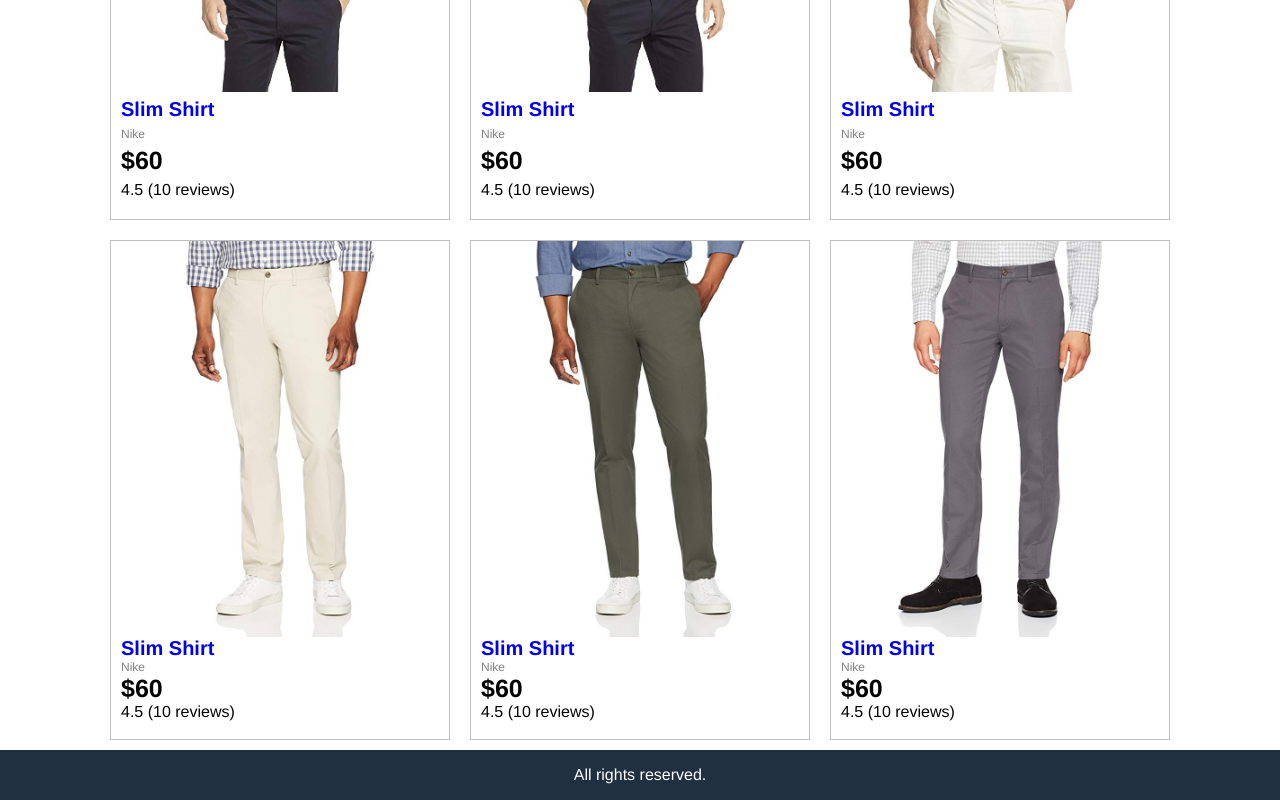
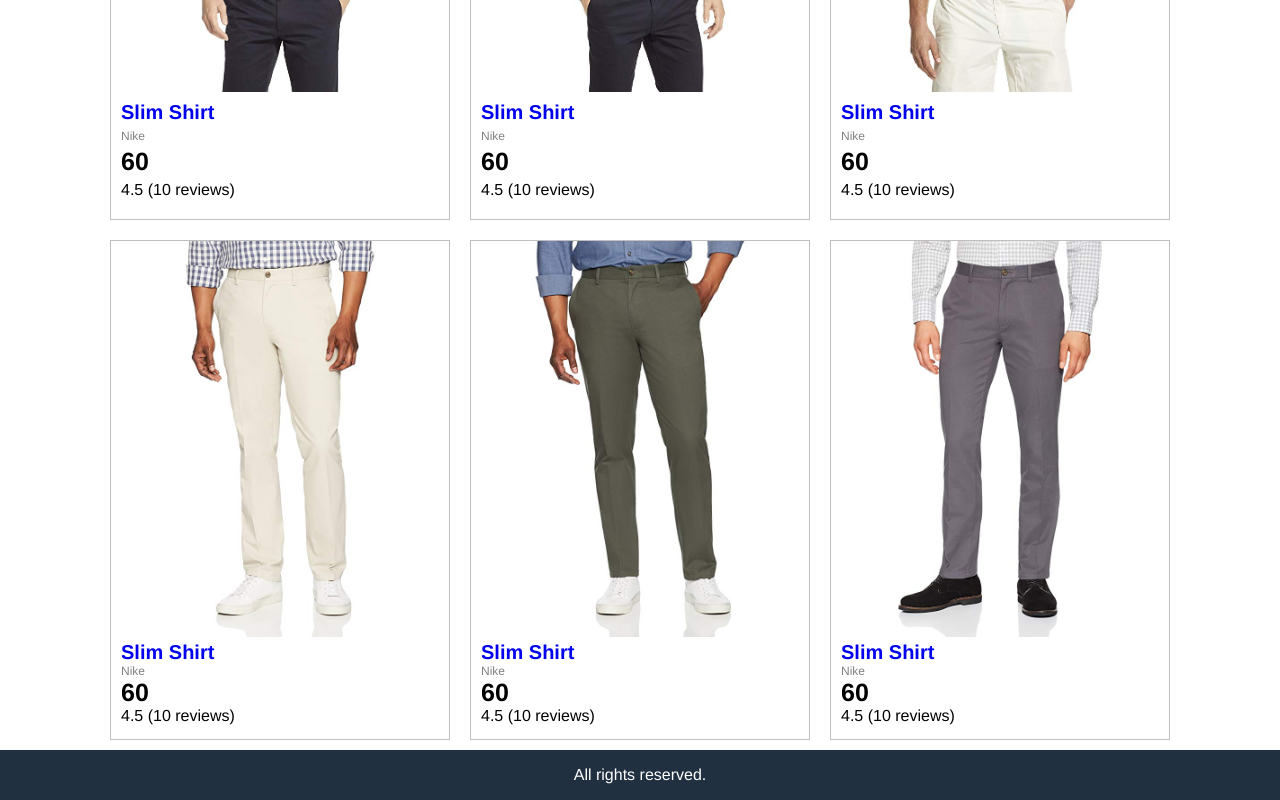
Before and after one commit to Shadab420/amazona-ecommerce, a React (Create React App) app: page / in a window 1280 px wide. Shown: the part 340-1140 px from the top of the page. Built offline with nearby package versions, Linux system fonts and the light colour scheme.

Commit message:
added routing and product detail page

```diff
--- a/package.json
+++ b/package.json
@@ -9,6 +9,7 @@
     "node-sass": "^4.14.1",
     "react": "^16.13.1",
     "react-dom": "^16.13.1",
+    "react-router-dom": "^5.2.0",
     "react-scripts": "3.4.1"
   },
   "scripts": {
--- a/src/App.js
+++ b/src/App.js
@@ -5,10 +5,14 @@ import Header from './components/header/Header';
 import Footer from './components/footer/Footer';
 import Products from './components/products/Products';
 
+import { BrowserRouter, Route } from 'react-router-dom';
+import ProductDetail from './components/product/ProductDetail';
+
 
 
 function App() {
   return (
+    <BrowserRouter>
       <div className="grid-container">
 
         <Header/>
@@ -16,13 +20,15 @@ function App() {
         <main className="main">
           <div className="content">
 
-          <Products/>
+            <Route path="/product/:id" component={ProductDetail} />
+            <Route path="/" exact component={Products} />
 
           </div>
         </main>
 
         <Footer/>
       </div>
+    </BrowserRouter>
   );
 }
 
--- a/src/components/header/Header.jsx
+++ b/src/components/header/Header.jsx
@@ -1,5 +1,6 @@
 import React, { useState } from 'react'
 import Sidebar from '../sidebar/Sidebar'
+import { Link } from 'react-router-dom';
 
 export default function Header() {
 
@@ -13,7 +14,7 @@ export default function Header() {
                 <button onClick={ () => setOpenSideBar(!openSideBar)}>
                     &#9776;
                 </button>
-                <a href="/">Amazona</a>
+                <Link to="/">Amazona</Link>
                 </div>
 
                 <div className="header-links">
--- a/src/components/product/Product.jsx
+++ b/src/components/product/Product.jsx
@@ -1,15 +1,18 @@
 import React from 'react'
+import { Link } from 'react-router-dom';
 
 const Product = (props) => {
 
-    const { productName, productImage, productBrand, productPrice, productRating, numOfReviews } = props.product;
+    const { _id, productName, productImage, productBrand, productPrice, productRating, numOfReviews } = props.product;
 
     return (
         <>
             <div className="product">
-                <img className="product-image" src={productImage} alt="img" />
+                <Link to={'/product/' + _id }>
+                    <img className="product-image" src={productImage} alt="img" />
+                </Link>
                 <div className="product-name">
-                    <a href="/"> {productName} </a>
+                    <Link to={'/product/' + _id }> {productName} </Link>
                 </div>
                 <div className="product-brand"> {productBrand} </div>
                 <div className="product-price">{productPrice}</div>
--- /dev/null
+++ b/src/components/product/ProductDetail.jsx
@@ -0,0 +1,68 @@
+import React from 'react'
+import products from '../../fakeData/products';
+import { Link } from 'react-router-dom';
+
+const ProductDetail = (props) => {
+
+    const productId = props.match.params.id;
+    const product = products.find(p => p._id == productId);
+
+    return (
+        <>
+            <div className="back-to-list">
+                <Link to="/">Back to list</Link>
+            </div>
+
+            <div className="details">
+                <div className="details-image"><img src={product.productImage} alt="Product image"/></div>
+                <div className="details-info">
+                    <ul>
+                        <li>
+                            <h4>{product.name}</h4>
+                        </li>
+                        <li>
+                            {product.rating} Stars ({product.numOfReviews} Reviews)
+                        </li>
+                        <li>
+                            Price:
+                            <strong>${product.productPrice}</strong>
+                        </li>
+                        <li>
+                            Description
+                            <div>
+                                {product.description}
+                            </div>
+                        </li>
+                    </ul>
+                </div>
+
+                <div className="details-action">
+                    <ul>
+                        <li>
+                            Price: ${product.productPrice}
+                        </li>
+                        <li>
+                            Status: {product.status}
+                        </li>
+                        <li>
+                            Qty:
+                            <select name="" id="">
+                                <option value="">select</option>
+                                <option value="1">1</option>
+                                <option value="2">2</option>
+                                <option value="3">3</option>
+                                <option value="4">4</option>
+                                <option value="5">5</option>
+                            </select>
+                        </li>
+                        <li>
+                            <button>Add to cart</button>
+                        </li>
+                    </ul>
+                </div>
+            </div>
+        </>
+    )
+}
+
+export default ProductDetail
--- a/src/fakeData/products.js
+++ b/src/fakeData/products.js
@@ -1,60 +1,69 @@
 export default [
         {
+            _id: 1,
             productName: "Slim Shirt",
             category: "shirt",
-            productImage: "images/d1.jpg",
+            productImage: "/images/d1.jpg",
             productBrand: "Nike",
-            productPrice: "$60",
+            description: "Lorem ipsum dolor sit amet Lorem ipsum dolor sit amet Lorem ipsum dolor sit amet",
+            productPrice: "60",
+            productRating: 4.5,
+            numOfReviews: 10,
+            status: "In stock"
+        },
+
+        {
+            _id: 2,
+            productName: "Slim Shirt",
+            category: "shirt",
+            productImage: "/images/d2.jpg",
+            productBrand: "Nike",
+            productPrice: "60",
+            productRating: 4.5,
+            numOfReviews: 10,
+            status: "Out of stock"
+        },
+
+        {
+            _id: 3,
+            productName: "Slim Shirt",
+            category: "shirt",
+            productImage: "/images/d3.jpg",
+            productBrand: "Nike",
+            productPrice: "60",
             productRating: 4.5,
             numOfReviews: 10
         },
 
         {
+            _id: 4,
             productName: "Slim Shirt",
-            category: "shirt",
-            productImage: "images/d2.jpg",
+            category: "pant",
+            productImage: "/images/p1.jpg",
             productBrand: "Nike",
-            productPrice: "$60",
+            productPrice: "60",
             productRating: 4.5,
             numOfReviews: 10
         },
 
         {
+            _id: 5,
             productName: "Slim Shirt",
-            category: "shirt",
-            productImage: "images/d3.jpg",
+            category: "pant",
+            productImage: "/images/p2.jpg",
             productBrand: "Nike",
-            productPrice: "$60",
+            productPrice: "60",
             productRating: 4.5,
             numOfReviews: 10
         },
 
         {
+            _id: 6,
             productName: "Slim Shirt",
             category: "pant",
-            productImage: "images/p1.jpg",
+            productImage: "/images/p3.jpg",
             productBrand: "Nike",
-            productPrice: "$60",
-            productRating: 4.5,
-            numOfReviews: 10
-        },
-
-        {
-            productName: "Slim Shirt",
-            category: "pant",
-            productImage: "images/p2.jpg",
-            productBrand: "Nike",
-            productPrice: "$60",
-            productRating: 4.5,
-            numOfReviews: 10
-        },
-
-        {
-            productName: "Slim Shirt",
-            category: "pant",
-            productImage: "images/p3.jpg",
-            productBrand: "Nike",
-            productPrice: "$60",
+            productPrice: "60",
             productRating: 4.5,
             numOfReviews: 10
         }
--- a/src/styles/sass/partials/_mixins.scss
+++ b/src/styles/sass/partials/_mixins.scss
@@ -1,3 +1,4 @@
+// Main grid styles
 @mixin main-grid {
     .grid-container {
         display: grid;
@@ -10,3 +11,16 @@
 
     }
 }
+
+// styled button 1
+@mixin styled-btn-1 {
+    padding: 1rem;
+    border: .1rem solid $border2;
+    cursor: pointer;
+    border-radius: .5rem;
+    background-color: $background4;
+
+    &:hover {
+        border: .1rem solid $border3;
+    }
+}
--- a/src/styles/sass/partials/_resets.scss
+++ b/src/styles/sass/partials/_resets.scss
@@ -13,6 +13,10 @@
      height: 100vh;
  }
 
+ #root {
+     height: 100%;
+ }
+
  a {
      text-decoration: none;
      transition: 0.3s all ease-in-out;
--- a/src/styles/sass/partials/_variables.scss
+++ b/src/styles/sass/partials/_variables.scss
@@ -1,7 +1,11 @@
 // colors
 $background1: #203040;
 $background2: #f0f0f0;
+$background3: #f8f8f8;
+$background4: #f0c040;
 $white: #FFF;
 $hover1: #ff8000;
 $border1: #c0c0c0;
+$border2: #808080;
+$border3: #404040;
 $font1: #808080;
--- a/src/styles/sass/partials/components/_main.scss
+++ b/src/styles/sass/partials/components/_main.scss
@@ -1,4 +1,5 @@
 @import './products';
+@import './productDetails';
 
 .main {
     grid-area: main;
--- /dev/null
+++ b/src/styles/sass/partials/components/_productDetails.scss
@@ -0,0 +1,56 @@
+.back-to-list {
+    padding: 1rem;
+}
+
+.details {
+    display: flex;
+    justify-content: space-between;
+    align-items: flex-start;
+    flex-wrap: wrap;
+    padding: 1rem;
+
+    .details-image {
+        flex: 2 1 60rem;
+
+        img {
+            max-width: 60rem;
+            width: 100%;
+        }
+    }
+
+
+    .details-info {
+        flex: 1 1 30rem;
+
+        ul {
+            li {
+                margin-bottom: 1rem;
+            }
+        }
+    }
+
+    .details-action {
+        flex: 1 1 30rem;
+        border: .1rem $border2 solid;
+        border-radius: .5rem;
+        background-color: $background3;
+        padding: 1rem;
+
+        ul {
+
+            li {
+                margin-bottom: 1rem;
+
+                &:last-child {
+                    display: flex;
+                    flex-direction: column;
+                }
+
+                button {
+                    @include styled-btn-1;
+                }
+            }
+
+        }
+    }
+}
```
Also changed, not shown: 1 other file (tests, documents, lock files or other folders). Lines whose indentation alone changed are shown as unchanged.
